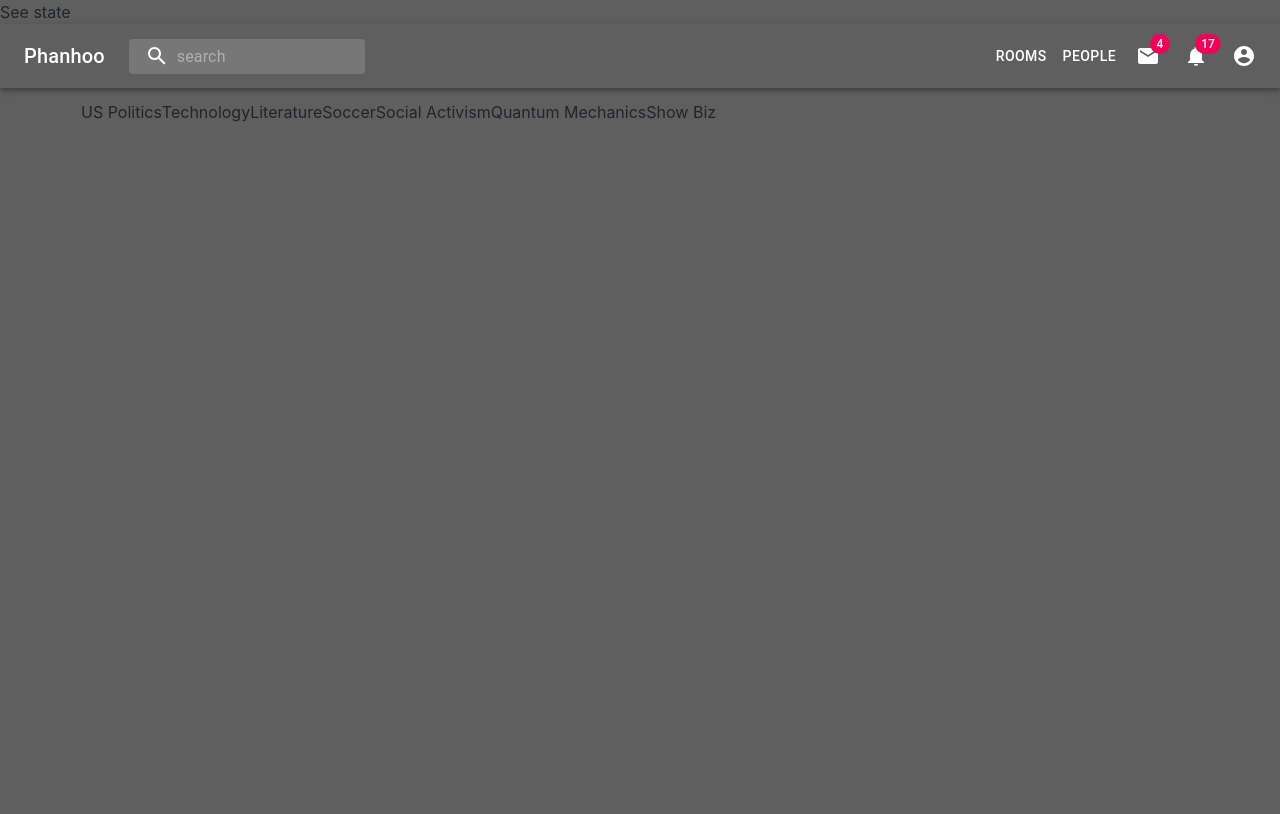
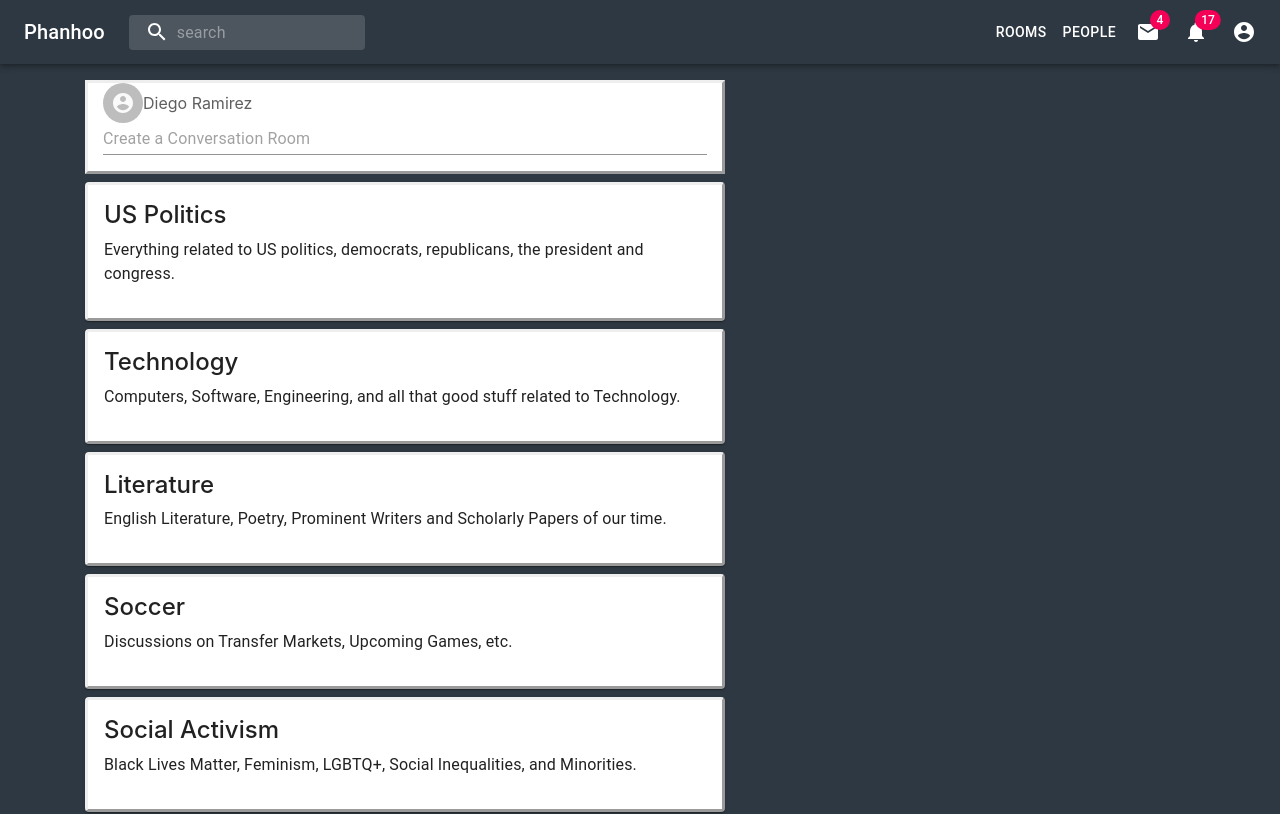
Before and after one commit to diegojramirezs7/phan, a React (Create React App) app in the folder frontend/: page /rooms in a window 1280 px wide. Shown: the top 814 px of the page. Built offline with nearby package versions, Linux system fonts and the light colour scheme.

Commit message:
changed styles and added rooms page

```diff
--- a/frontend/src/App.css
+++ b/frontend/src/App.css
@@ -1,5 +1,5 @@
 body{
-	background-color: #5f5f5f;
+	background-color: #2e3842;;
 }
 
 .conversation{
@@ -14,6 +14,10 @@ body{
   border-style: outset;
 }
 
+.convo-content{
+	padding-bottom: 0px;
+}
+
 .convoStarter{
 	border-bottom: 1px solid black;
 }
@@ -24,9 +28,17 @@ body{
 	max-width: 100%;
 }
 
+.MuiCardActions-root .convoFooter{
+	padding-top: 0px;
+}
+
+
 .convoFooter{
   float: right;
 }
+
+
+
 
 .startConvo{
 	max-width: 50vw;
@@ -55,8 +67,7 @@ body{
 
 .roomCard{
 	display: block;
-	height: 25vh;
-	width: 19vw;
+	width: 50vw;
 	margin-bottom: 1vh;
 	border-style: outset;
 }
--- a/frontend/src/App.js
+++ b/frontend/src/App.js
@@ -203,7 +203,9 @@ class App extends React.Component {
 	render(){
 	  	return (
 		    <Provider store={store} className="App">
-		    	<div onClick={() => this.handleMe()}>See state</div>
+		    	{
+		    		//<div onClick={() => this.handleMe()}>See state</div>
+		    	}
 		    	<Router>
 		    		<Header />
 					<div>
--- a/frontend/src/components/ConvoCard.js
+++ b/frontend/src/components/ConvoCard.js
@@ -9,15 +9,15 @@ import ConvoFooter from './ConvoFooter';
 
 function ConvoCard(props){
 	return (
-		<Card className="convoCard">
-			<CardContent>
+		<Card className="convoCard" >
+			<CardContent className="convo-content" style={{paddingBottom: "4px"}}>
 				<ConvoStarter header={props.convo.convoStarter} convoKey={props.convo.key}/>
 			    <RelatedPosts
 			    	posts={props.convo.relatedPosts}
 			    	convoKey={props.convo.key}
 				/>
 			</CardContent>
-			<CardActions className="convoFooter">
+			<CardActions className="convoFooter" style={{paddingTop: "0px"}}>
 			    <ConvoFooter footer={props.convo.convoFooter} convoKey={props.convo.key} />
 			</CardActions>
 
--- a/frontend/src/components/ConvoFooter.js
+++ b/frontend/src/components/ConvoFooter.js
@@ -108,6 +108,7 @@ class ConvoFooter extends React.Component{
 				'User-Key': this.props.user['key']
 			}
 		}).then(response => {
+
 			this.props.dispatch(actions.reply_convo(convoKey, response['data']));
 		}).catch(error => {
 			console.log(error);
@@ -125,7 +126,7 @@ class ConvoFooter extends React.Component{
 			marginBottom: "2vh"
 		}
 		return (
-			<div className="convoFooter">
+			<div className="convoFooter" style={{paddingTop: "0px"}}>
 				<IconButton size="small" title="save"
 					style={(convos[convoKey].relevantRels['saved'])?{color: "blue"}:null}
 					onClick={(e) => this.handleSave(e)}>
--- /dev/null
+++ b/frontend/src/components/CreateRoom.js
@@ -0,0 +1,115 @@
+import React from 'react';
+import { Link } from 'react-router-dom';
+import Avatar from '@material-ui/core/Avatar';
+import AccountCircleIcon from '@material-ui/icons/AccountCircle';
+import TextField from '@material-ui/core/TextField';
+import Dialog from '@material-ui/core/Dialog';
+import DialogActions from '@material-ui/core/DialogActions';
+import DialogContent from '@material-ui/core/DialogContent';
+import DialogContentText from '@material-ui/core/DialogContentText';
+import DialogTitle from '@material-ui/core/DialogTitle';
+import Button from '@material-ui/core/Button';
+
+//optional
+import { makeStyles } from '@material-ui/core/styles';
+
+
+class CreateRoom extends React.Component {
+	constructor(props){
+		super(props);
+		this.state = {
+			active: false,
+			title: "",
+			description: "",
+		};
+	}
+
+	handleToggle(){
+		this.setState({
+			active: !this.state.active,
+			title: "",
+			description: ""
+		});
+	}
+
+	shareConvo(){
+	}
+
+	handleTitleChange(e){
+		this.setState({
+			title: e.target.value
+		});
+	}
+
+	handleDescriptionChange(e){
+		this.setState({
+			description: e.target.value
+		});
+	}
+
+	render(){
+		const tfStyle = {
+			marginBottom: "2vh"
+		};
+
+		return(
+			 <div className="col-md-9 startConvo" style={{ background: "#fff"}}>
+    			<Link to="#" style={{display: "flex", alignItems: "center", color: "#5f5f5f",}}>
+    				<Avatar>
+        				<AccountCircleIcon />
+      				</Avatar>
+      				<span> Diego Ramirez</span>
+    			</Link>
+
+    			<TextField
+    				placeholder="Create a Conversation Room"
+		    		fullWidth
+		    		className="col-md-12"
+		    		style={{marginBottom: "2vh"}}
+		    		onClick={(e) => this.handleToggle(e)}
+    			/>
+
+    			<Dialog
+			    	open={this.state.active}
+			        onClose={(e) => this.handleToggle(e)}
+			        scroll="paper"
+			        aria-labelledby="scroll-dialog-title"
+			        aria-describedby="scroll-dialog-description"
+			        maxWidth="xs"
+			        fullWidth={true}
+			        style={{position: "absolute", top: "0px"}}
+			    >
+				    <DialogTitle>Create A Conversation Room</DialogTitle>
+				    <DialogContent dividers={true}>
+				    	<TextField
+	    					placeholder="Room Name"
+			    			fullWidth
+			    			style={tfStyle}
+			    			value={this.state.title}
+			    			onChange={(e)=>this.handleTitleChange(e)}
+	    				/>
+	    				<TextField
+				          	id="standard-multiline-static"
+				          	fullWidth
+				         	multiline
+				          	rows={4}
+				          	placeholder="Short Description"
+				          	style={tfStyle}
+				          	value={this.state.description}
+			    			onChange={(e)=>this.handleDescriptionChange(e)}
+				        />
+
+				    </DialogContent>
+				    <DialogActions>
+	          			<Button style={{background: "#5f5f5f", color: "#fff"}} variant="contained">
+	            			Create
+	          			</Button>
+	       		 	</DialogActions>
+
+			    </Dialog>
+    		</div>
+		);
+	}
+}
+
+export default CreateRoom;
--- a/frontend/src/components/Header.js
+++ b/frontend/src/components/Header.js
@@ -145,7 +145,7 @@ class Header extends React.Component {
 
     return (
       <div className={classes.grow} >
-        <AppBar position="static" color="inherit" style={{background: "#5f5f5f"}}>
+        <AppBar position="static" color="inherit" style={{background: "#2e3842"}}>
           <Toolbar>
             <Typography variant="h6" noWrap>
                <Link to="/" className="headerLink"> Phanhoo </Link>
--- a/frontend/src/components/Rooms.js
+++ b/frontend/src/components/Rooms.js
@@ -1,7 +1,6 @@
 import React from 'react';
-//import RoomCard from './RoomCard';
-//import CreateRoom from './CreateRoom';
-import Grid from '@material-ui/core/Grid';
+import RoomCard from './RoomCard';
+import CreateRoom from './CreateRoom';
 
 class Rooms extends React.Component{
 
@@ -51,14 +50,12 @@ class Rooms extends React.Component{
 	render(){
 		return (
 			<div className="container content">
-
-				<Grid container spacing={1}>
-					{this.state.rooms.map(room=>
-						<Grid key={room.key}>
-							{room.title}
-						</Grid>
-					)}
-				</Grid>
+				<CreateRoom />
+				{
+					this.state.rooms.map(room => (
+						<RoomCard key={room.key} room={room} />
+					))
+				}
 			</div>
 		);
 	}
```
Also changed, not shown: frontend/src/actions/convoActions.js (line endings or trailing spaces).
